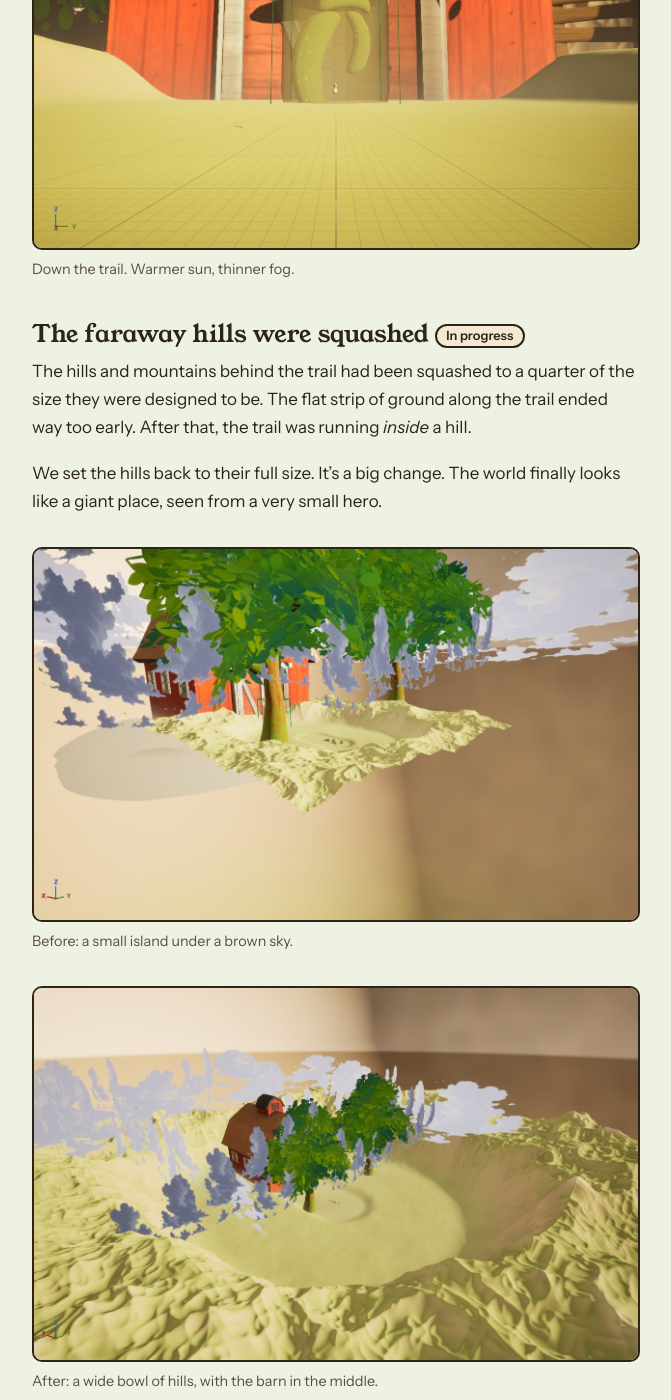
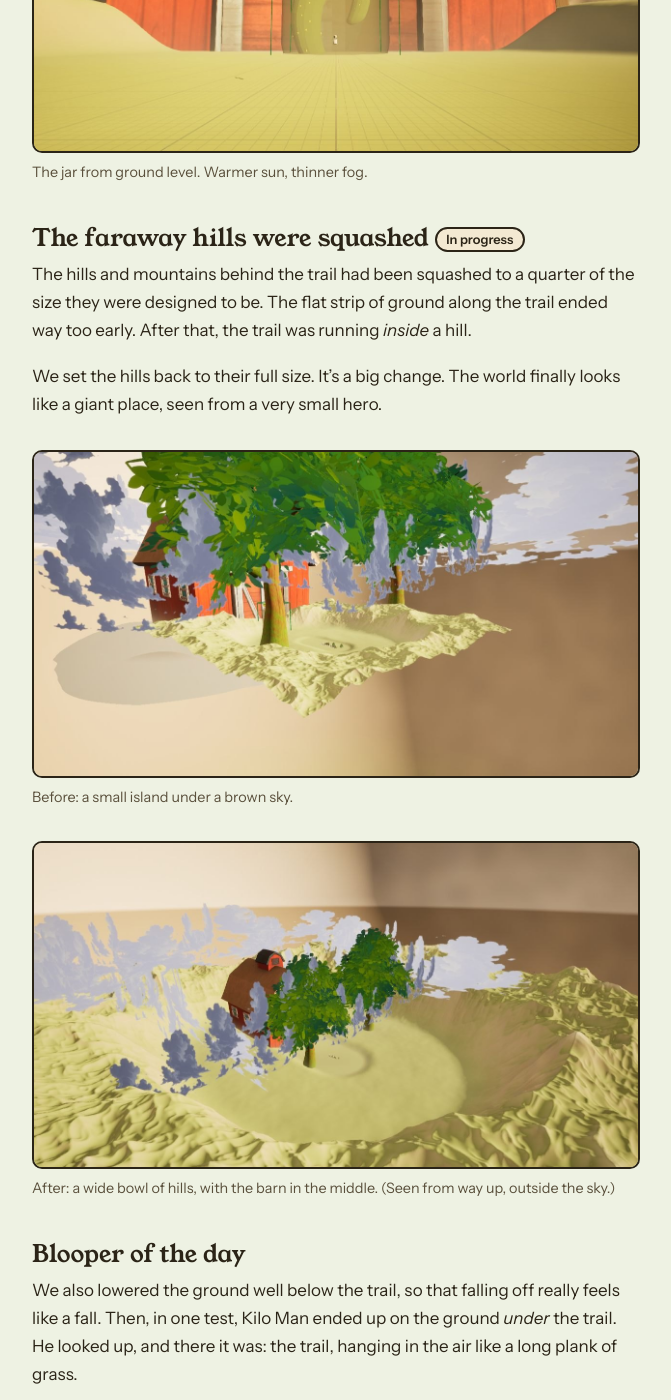
Before and after one commit to DesertCacheTV/kilo_game_devlog, a Jekyll site: the page built from _posts/2026-10-21-the-sky-was-brown-the-world-was-tiny.md, in a window 1280 px wide and 1400 px high, scrolled down 1628 px. Shown: the whole window, without its empty margins (304-975 px from the left). Built offline with Jekyll 4.4.1, drawn with Linux system fonts in a browser that asks for light colours.

Commit message:
Review fixes: crop editor axis marker, honest caption for the jar shot, note on the aerial view
Co-Authored-By: Claude Opus 5.5 <noreply@anthropic.com>
Claude-Session: https://claude.ai/code/session_01B5frTaqzo3vPzgZtTC5Vbe

```diff
--- a/_posts/2026-10-21-the-sky-was-brown-the-world-was-tiny.md
+++ b/_posts/2026-10-21-the-sky-was-brown-the-world-was-tiny.md
@@ -19,7 +19,7 @@ Then we dug through our own change history and found it. When we added the hills
 
 We put the real sky back. Blue, with soft clouds. Much better.
 
-{% include figure.html src="/assets/img/kilo-sky-fixed.jpg" alt="A big red barn and a pickle jar under a blue sky with soft white clouds, seen through tree branches." caption="The right sky, back where it belongs." width="1251" height="770" %}
+{% include figure.html src="/assets/img/kilo-sky-fixed.jpg" alt="A big red barn and a pickle jar under a blue sky with soft white clouds, seen through tree branches." caption="The right sky, back where it belongs." width="1251" height="670" %}
 
 ## Warmer light, clearer air {% include status.html s="Working" %}
 
@@ -27,7 +27,7 @@ We made the sun a little warmer, like early morning light. We also thinned the f
 
 I ran through it myself. It looks much more real. Everything feels like a morning in a giant garden.
 
-{% include figure.html src="/assets/img/kilo-track-clear-air.jpg" alt="A long view down the dirt trail toward a pickle jar in front of a red barn, in warm light." caption="Down the trail. Warmer sun, thinner fog." width="1251" height="770" %}
+{% include figure.html src="/assets/img/kilo-track-clear-air.jpg" alt="A pickle jar in front of red barn doors in warm light, seen from ground level." caption="The jar from ground level. Warmer sun, thinner fog." width="1251" height="670" %}
 
 ## The faraway hills were squashed {% include status.html s="In progress" %}
 
@@ -35,9 +35,9 @@ The hills and mountains behind the trail had been squashed to a quarter of the s
 
 We set the hills back to their full size. It's a big change. The world finally looks like a giant place, seen from a very small hero.
 
-{% include figure.html src="/assets/img/kilo-terrain-too-small.jpg" alt="A small island of hills under a tan sky, seen from far above." caption="Before: a small island under a brown sky." width="1251" height="770" %}
+{% include figure.html src="/assets/img/kilo-terrain-too-small.jpg" alt="A small island of hills under a tan sky, seen from far above." caption="Before: a small island under a brown sky." width="1251" height="670" %}
 
-{% include figure.html src="/assets/img/kilo-terrain-full-size.jpg" alt="A wide bowl of hills and mountains with the barn and big trees in the middle." caption="After: a wide bowl of hills, with the barn in the middle." width="1251" height="770" %}
+{% include figure.html src="/assets/img/kilo-terrain-full-size.jpg" alt="A wide bowl of hills and mountains with the barn and big trees in the middle." caption="After: a wide bowl of hills, with the barn in the middle. (Seen from way up, outside the sky.)" width="1251" height="670" %}
 
 ## Blooper of the day
 
```
Also changed, not shown: assets/img/kilo-sky-fixed.jpg, assets/img/kilo-terrain-full-size.jpg, assets/img/kilo-terrain-too-small.jpg, assets/img/kilo-track-clear-air.jpg.
